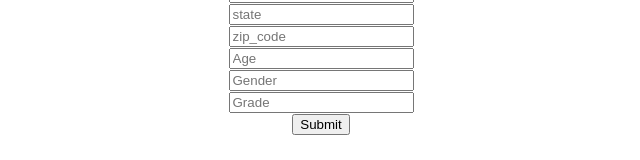
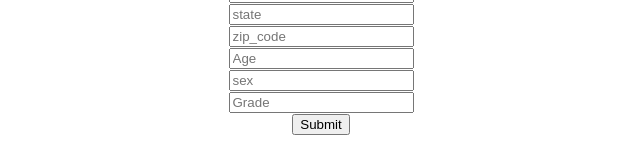
Before and after one commit to sophiemar27/my-church-web-app, a React (Create React App) app in the folder client/: page /register/1 in a window 1280 px wide. Shown: the part 189-349 px from the top of the page, without its empty margins (319-959 px from the left). Built offline with nearby package versions, Linux system fonts and the light colour scheme.

Commit message:
register.js modified

```diff
--- a/client/src/App.js
+++ b/client/src/App.js
@@ -13,6 +13,7 @@ import  Register from './components/Register.js'
 import Event from './components/Events.js'
 import SingleEvent from './components/SingleEvent.js'
 import User from './components/User.js'
+import SingleCourse from './components/SingleCourse.js'
 
 function App() {
   return (
@@ -22,6 +23,7 @@ function App() {
       <Router>
         <Switch>
           <Route exact path="/course/" component={Course} />
+          <Route exact path="/single_course/:courseId" component={SingleCourse} />
           <Route exact path="/register/:courseId" component={Register} />
           <Route exact path="/all_event" component={Event} />
           <Route exact path="/single_event/:eventId" component={SingleEvent} />
--- a/client/src/components/Course.js
+++ b/client/src/components/Course.js
@@ -40,7 +40,7 @@ export default class Course extends React.Component {
                             <div>{course.date}</div>
                             <div>{course.how_often}</div>
                             <div>{course.time}</div>
-                            <Link to={`/register`} >
+                            <Link to={`/single_course/${course.id}`} >
                                 <div>Register</div>
                             </Link>
                         </div>
--- a/client/src/components/Register.js
+++ b/client/src/components/Register.js
@@ -157,7 +157,7 @@ export default class Register extends Component {
                     <div>
                         <label htmlFor="gender"></label>
                         <input className='input'
-                            placeholder="Gender"
+                            placeholder="sex"
                             type="text"
                             name="gender"
                             value={this.state.newStudent.gender}
--- a/client/src/components/SingleCourse.js
+++ b/client/src/components/SingleCourse.js
@@ -32,7 +32,7 @@ export default class SingleCourse extends React.Component {
         return (<div>
            <div>Single Course</div>
 
-            <h3>{this.state.course}</h3>
+            <div>{this.state.course}</div>
             <div>{this.state.date}</div>
             <div>{this.state.how_often}</div>
             <div>{this.state.time}</div>
```
